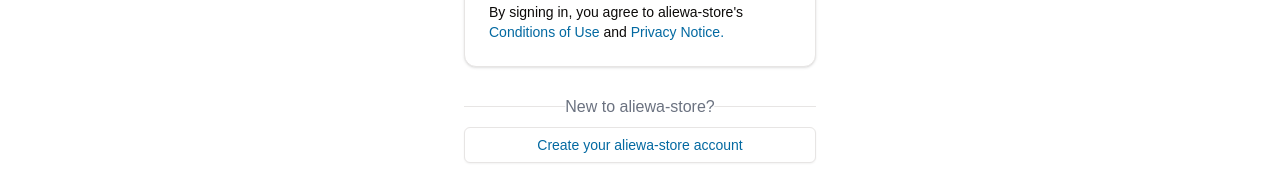
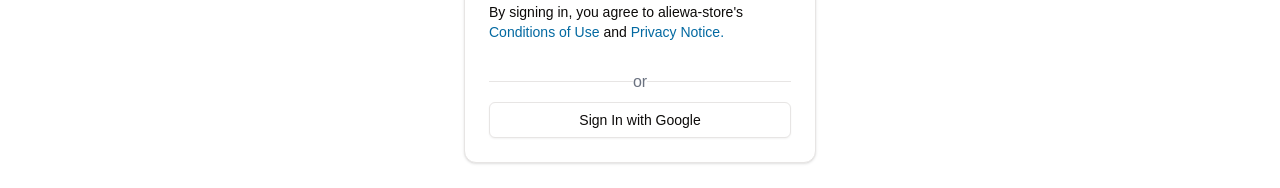
Before and after one commit to Damian-Emmanuel/aliewa-store, a Next.js app: page /sign-in in a window 1280 px wide. Shown: the part 435-623 px from the top of the page. Built offline with nearby package versions, Linux system fonts and the light colour scheme; no server answers.

Commit message:
16-signin-with-google

```diff
--- a/app/(auth)/sign-in/page.tsx
+++ b/app/(auth)/sign-in/page.tsx
@@ -9,6 +9,7 @@ import { Card, CardContent, CardHeader, CardTitle } from '@/components/ui/card'
 import CredentialsSignInForm from './credentials-signin-form'
 import { Button } from '@/components/ui/button'
 import { APP_NAME } from '@/lib/constants'
+import { GoogleSignInForm } from './google-signin-form'
 
 export const metadata: Metadata = {
   title: 'Sign In',
@@ -38,6 +39,10 @@ export default async function SignIn(props: {
           <div>
             <CredentialsSignInForm />
           </div>
+          <SeparatorWithOr />
+          <div className='mt-4'>
+            <GoogleSignInForm />
+          </div>
         </CardContent>
       </Card>
       <SeparatorWithOr>New to {APP_NAME}?</SeparatorWithOr>
```
